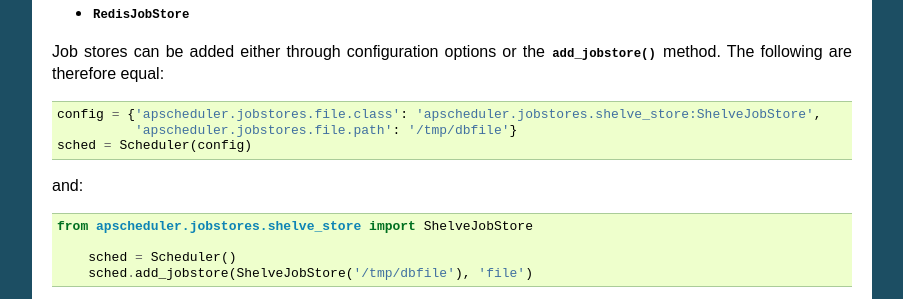
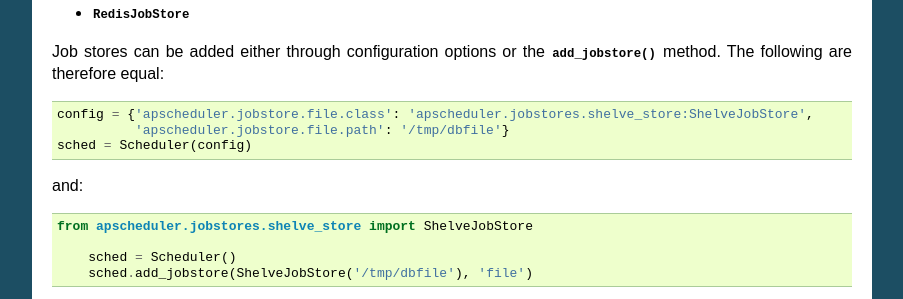
Before and after one commit to agronholm/apscheduler, a Sphinx documentation site: the page built from docs/index.rst, in a window 1280 px wide and 900 px high, scrolled down 4829 px. Shown: the part 153-452 px from the top of the window, without its empty margins (198-1101 px from the left). Built offline with Sphinx 7.4.7, drawn with Linux system fonts in a browser that asks for light colours.

Commit message:
Fixed error in documentation regarding the job store configuration prefix

```diff
--- a/docs/index.rst
+++ b/docs/index.rst
@@ -277,8 +277,8 @@ Job stores can be added either through configuration options or the
 :meth:`~apscheduler.scheduler.Scheduler.add_jobstore` method. The following
 are therefore equal::
 
-    config = {'apscheduler.jobstores.file.class': 'apscheduler.jobstores.shelve_store:ShelveJobStore',
-              'apscheduler.jobstores.file.path': '/tmp/dbfile'}
+    config = {'apscheduler.jobstore.file.class': 'apscheduler.jobstores.shelve_store:ShelveJobStore',
+              'apscheduler.jobstore.file.path': '/tmp/dbfile'}
     sched = Scheduler(config)
 
 and::
```
